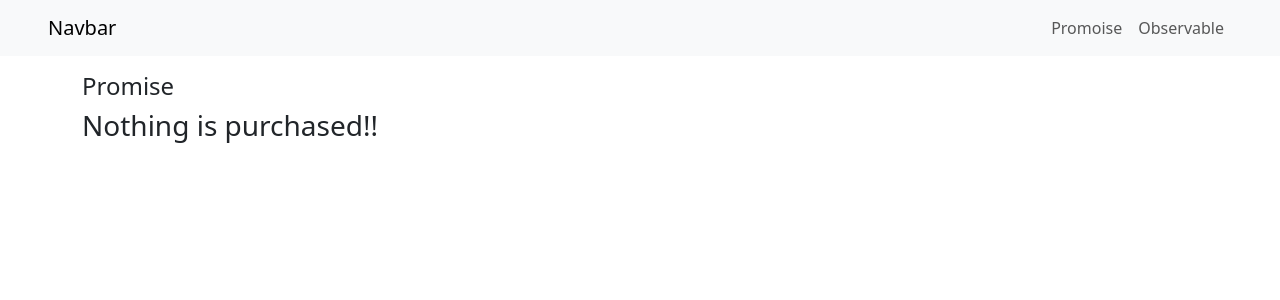
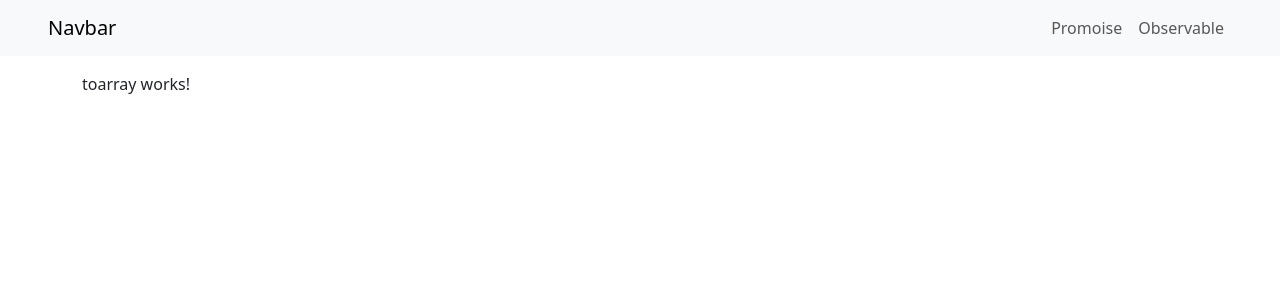
Before and after one commit to s0haibzafar/RxjsConcept, an Angular app: page /observable/toArray in a window 1280 px wide. Before the commit this address led to /promoise. Shown: the top 300 px of the page. Built offline with nearby package versions, Linux system fonts and the light colour scheme.

Commit message:
Create layout for toArray Operator

```diff
--- a/src/app/app-routing.module.ts
+++ b/src/app/app-routing.module.ts
@@ -6,6 +6,7 @@ import { ListComponent } from './nobservable/list/list.component';
 import { FromEventComponent } from './nobservable/from-event/from-event.component';
 import { IntervalComponent } from './nobservable/interval/interval.component';
 import { OfFromComponent } from './nobservable/of-from/of-from.component';
+import { ToarrayComponent } from './nobservable/toarray/toarray.component';
 
 
 const routes: Routes = [
@@ -33,6 +34,10 @@ const routes: Routes = [
         path: 'ofFrom',
         component: OfFromComponent,
       },
+      {
+        path: 'toArray',
+        component: ToarrayComponent,
+      },
     ]
   },
   {
--- a/src/app/app.module.ts
+++ b/src/app/app.module.ts
@@ -12,6 +12,7 @@ import { FromEventComponent } from './nobservable/from-event/from-event.componen
 import { ItemCardComponent } from './components/item-card/item-card.component';
 import { IntervalComponent } from './nobservable/interval/interval.component';
 import { OfFromComponent } from './nobservable/of-from/of-from.component';
+import { ToarrayComponent } from './nobservable/toarray/toarray.component';
 
 @NgModule({
   declarations: [
@@ -23,7 +24,8 @@ import { OfFromComponent } from './nobservable/of-from/of-from.component';
     FromEventComponent,
     ItemCardComponent,
     IntervalComponent,
-    OfFromComponent
+    OfFromComponent,
+    ToarrayComponent
   ],
   imports: [
     // NgbModule,
--- a/src/app/nobservable/list/list.component.html
+++ b/src/app/nobservable/list/list.component.html
@@ -10,6 +10,9 @@
         <div class="col-md-3">
             <app-item-card title="OF & From" navigateLink="/ofFrom"></app-item-card>
         </div>
+        <div class="col-md-3">
+            <app-item-card title="ToArray" navigateLink="/toArray"></app-item-card>
+        </div>
         <div class="col-md-3"></div>
         <div class="col-md-3"></div>
     </div>
--- /dev/null
+++ b/src/app/nobservable/toarray/toarray.component.html
@@ -0,0 +1 @@
+<p>toarray works!</p>
--- /dev/null
+++ b/src/app/nobservable/toarray/toarray.component.ts
@@ -0,0 +1,15 @@
+import { Component, OnInit } from '@angular/core';
+
+@Component({
+  selector: 'app-toarray',
+  templateUrl: './toarray.component.html',
+  styleUrls: ['./toarray.component.css']
+})
+export class ToarrayComponent implements OnInit {
+
+  constructor() { }
+
+  ngOnInit(): void {
+  }
+
+}
```
Also changed, not shown: src/app/nobservable/toarray/toarray.component.css (added).
